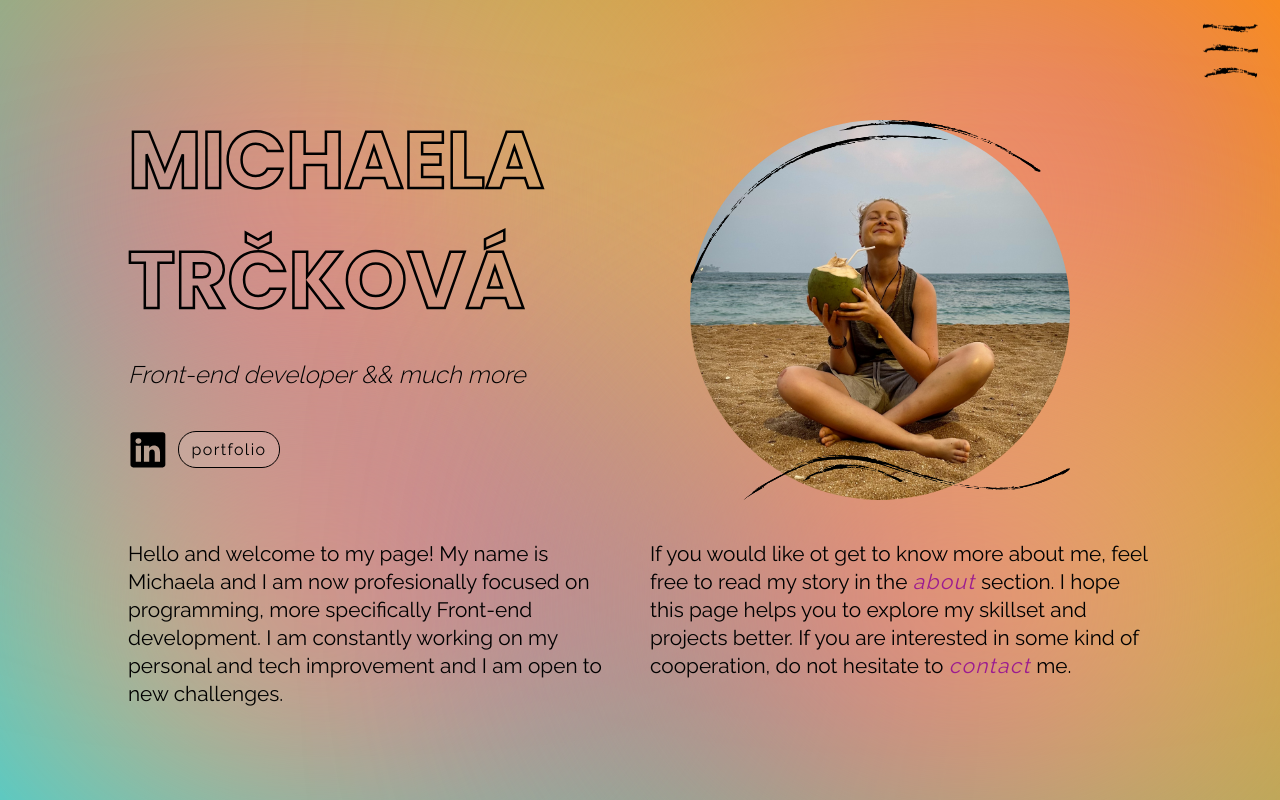
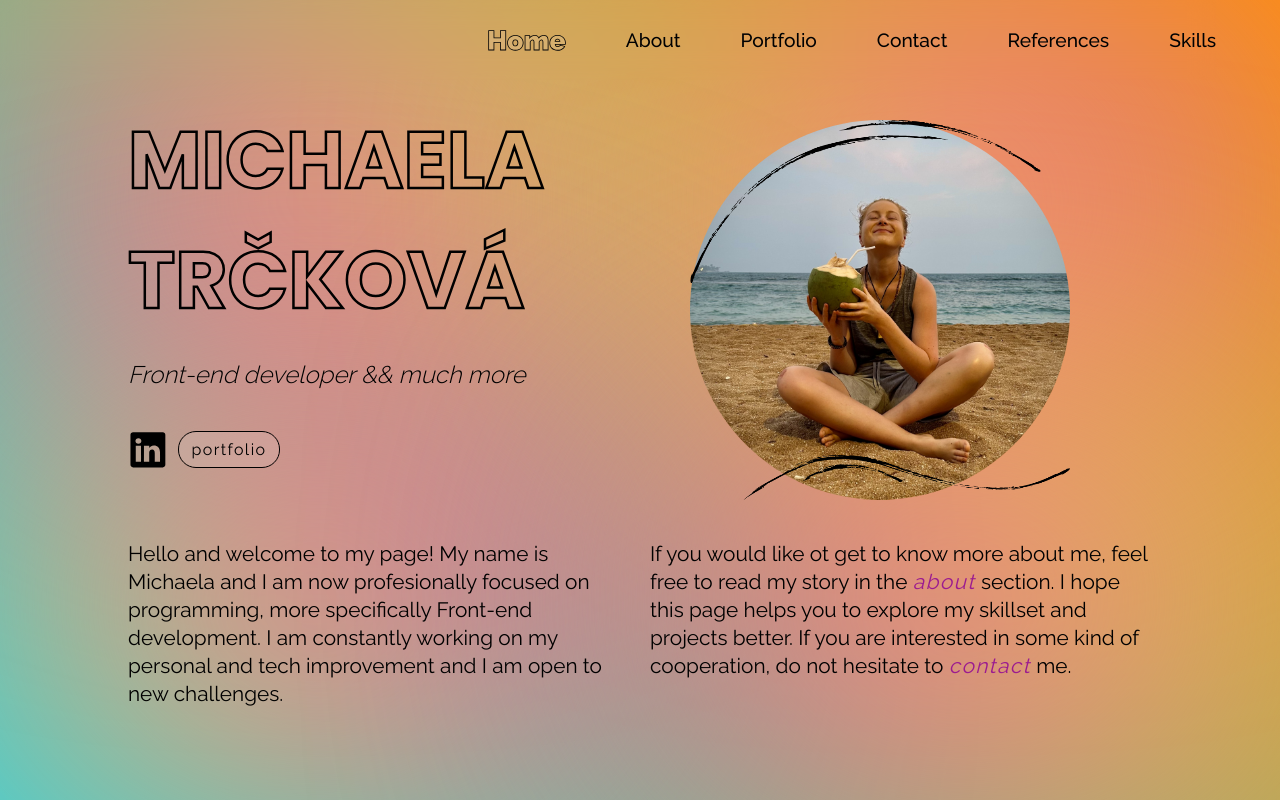
Before and after one commit to michaelamitr/personal-web-nextjs, a Next.js app: page / in a window 1280 px wide. Shown: the top 800 px of the page. Built offline with nearby package versions, Linux system fonts and the light colour scheme.

Commit message:
responsive header adjustment for bigger screens, home page responsive edits

```diff
--- a/src/app/globals.css
+++ b/src/app/globals.css
@@ -66,11 +66,14 @@
   /* background colors */
 
   --background-black: #000000e5;
+  --background-transparent: transparent;
+  --background-milky: #ffffff1c;
 
   /* text colors */
 
   --text-black: black;
   --text-link: #9B1B90;
+  --text-transparent: transparent;
 }
 
 * {
@@ -132,7 +135,7 @@ h1 {
   font-family: var(--font-poppins);
   font-size: 3.2rem;
   text-align: left;
-  color: transparent;
+  color: var(--text-transparent);
   -webkit-text-stroke: 2.5px var(--text-black);
   margin: 0;
   margin-bottom: 20px;
--- a/src/app/page.module.css
+++ b/src/app/page.module.css
@@ -62,6 +62,15 @@
   height: 80vw;
 }
 
+@media (min-width: 500px) {
+
+  .image_wrapper,
+  .image_frame {
+    width: 380px;
+    height: 380px;
+  }
+}
+
 @media (min-width: 1024px) {
   .page_container {
     grid-template-columns: 50% 50%;
@@ -72,16 +81,9 @@
 
   .image_wrapper {
     left: 0;
-    width: 380px;
-    height: 380px;
     border-radius: 50%;
     margin-bottom: 40px;
     margin-left: 50px;
-  }
-
-  .image_frame {
-    width: 380px;
-    height: 380px;
   }
 
   .first_paragraph {
--- a/src/components/Button/button.module.css
+++ b/src/components/Button/button.module.css
@@ -17,7 +17,7 @@
   justify-content: center;
   align-items: center;
   color: var(--text-black);
-  background-color: rgba(255, 255, 255, 0.11);
+  background-color: var(--background-milky);
   border-radius: 18px;
 }
 
--- a/src/components/Header/header.module.css
+++ b/src/components/Header/header.module.css
@@ -10,7 +10,7 @@
 
 .nav {
   position: absolute;
-  margin-top: 100px;
+  top: 100px;
   z-index: 1;
   height: calc(100vh - 100px);
   width: 100%;
@@ -34,7 +34,7 @@
   background-image: var(--gradient-day);
   background-clip: text;
   color: transparent;
-  font-family: var(--font-poppins)
+  font-family: var(--font-poppins);
 }
 
 li:has(.active) {
@@ -50,3 +50,63 @@ li:has(.active) {
   justify-content: center;
   align-items: center;
 }
+
+
+@media (min-width: 1100px) {
+
+  .header {
+    padding: 0 5vw;
+  }
+
+  .burgermenu_wrapper {
+    display: none;
+  }
+
+  .nav {
+    flex-direction: row;
+    justify-content: flex-end;
+    align-items: center;
+    top: 0;
+    height: 80px;
+    background-color: var(--background-transparent);
+    backdrop-filter: blur(12px);
+    padding: 0;
+    gap: 60px;
+  }
+
+  .header_link_item {
+    height: 50px;
+    width: unset;
+    margin: 0;
+  }
+
+  .header_link {
+    margin: 0;
+    background-color: var(--background-milky);
+    color: var(--text-black);
+    background-image: unset;
+    font-size: 1.2rem;
+    font-family: var(--font-raleway);
+    font-weight: 500;
+    border: 0;
+  }
+
+  li:has(.active) {
+    width: unset;
+    border: unset;
+  }
+
+  .active {
+    color: var(--text-transparent);
+    -webkit-text-stroke: 0.8px var(--text-black);
+    font-weight: 900;
+    font-size: 1.7rem;
+  }
+
+}
+
+@media (min-width: 1500px) {
+  .nav {
+    gap: 80px;
+  }
+}
--- a/src/components/Header/header.tsx
+++ b/src/components/Header/header.tsx
@@ -4,11 +4,14 @@ import Link from 'next/link';
 import { usePathname } from 'next/navigation';
 import Image from 'next/image';
 import { useState } from 'react';
+import getViewportWidth from '@/utils/viewport-width';
 
 export default function Header() {
   const [openBurgerMenu, setOpenBurgerMenu] = useState(false);
 
   const pathname = usePathname();
+
+  const isBigScreen = getViewportWidth() >= 1100;
 
   const handleMenuClick = () => {
     setOpenBurgerMenu(!openBurgerMenu);
@@ -18,14 +21,14 @@ export default function Header() {
       <div className={styles.burgermenu_wrapper} onClick={handleMenuClick}>
         <Image
           width={55}
-          height={55}
+          height={!openBurgerMenu ? 40 : 55}
           src={
             openBurgerMenu ? '/icons/menu-close.png' : '/icons/burger-menu.png'
           }
           alt="Menu"
         />
       </div>
-      {openBurgerMenu && (
+      {(openBurgerMenu || isBigScreen) && (
         <nav className={styles.nav} onClick={handleMenuClick}>
           <li className={styles.header_link_item}>
             <Link
--- /dev/null
+++ b/src/utils/viewport-width.tsx
@@ -0,0 +1,3 @@
+export default function getViewportWidth(): number {
+  return window.innerWidth;
+}
```
